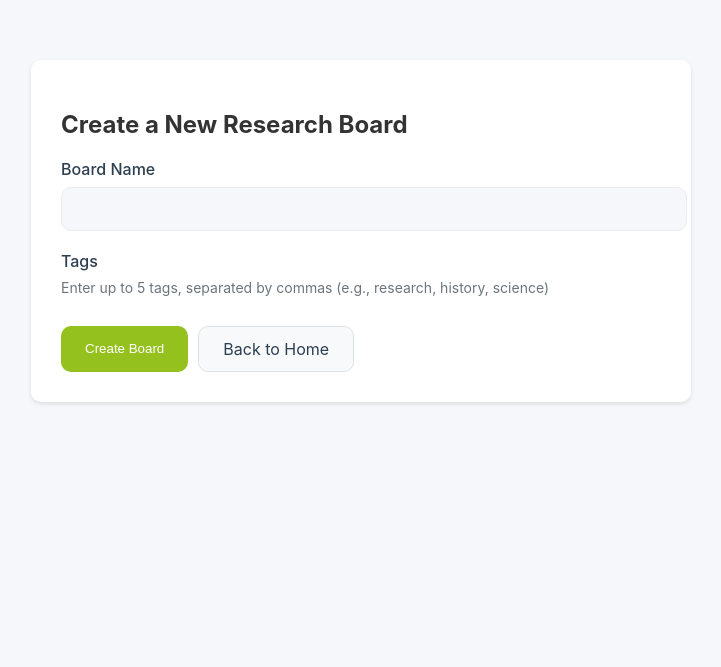
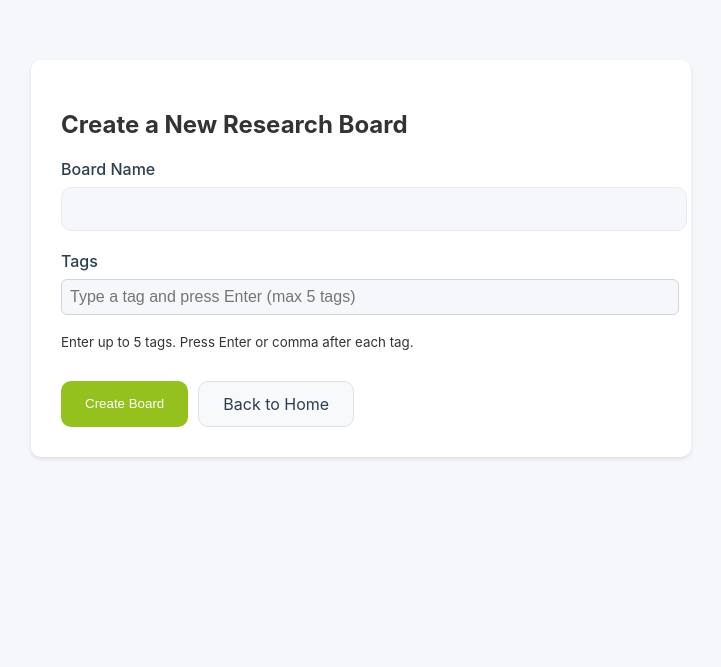
Before and after one commit to zohrehrazavi/SWE-573-SoftwareDevPractice, a Django app: page /board/create/ in a window 1280 px wide. Shown: the top 667 px of the page, without its empty margins (279-1000 px from the left). Run offline with Django 5.2, Linux system fonts and the light colour scheme; the visitor is signed in with stand-in values (Sample User, id 1).

Commit message:
Fix delete board bug for names with apostrophes and improve tags input UI

```diff
--- a/frontend/templates/registration/create_board.html
+++ b/frontend/templates/registration/create_board.html
@@ -92,26 +92,73 @@
         font-size: 0.875rem;
         margin-top: 4px;
       }
+
+      #tags-input-container {
+        display: flex;
+        flex-direction: column;
+        gap: 0.5em;
+      }
+      #tags-list {
+        display: flex;
+        flex-wrap: wrap;
+        gap: 0.5em;
+        margin-top: 0.5em;
+      }
+      .tag-chip {
+        background: #e0e7ef;
+        color: #333;
+        border-radius: 16px;
+        padding: 0.2em 0.8em 0.2em 0.8em;
+        display: flex;
+        align-items: center;
+        font-size: 0.95em;
+      }
+      .tag-chip .remove-tag {
+        margin-left: 0.5em;
+        cursor: pointer;
+        color: #888;
+        font-weight: bold;
+      }
+      #tags-input {
+        border: 1px solid #d1d5db;
+        border-radius: 6px;
+        padding: 0.5em;
+        font-size: 1em;
+        transition: background 0.2s;
+      }
+      #tags-input.disabled-tag-input {
+        background: #f0f0f0;
+        color: #aaa;
+        cursor: not-allowed;
+      }
     </style>
   </head>
   <body>
     <div class="create-board-container">
       <h2>Create a New Research Board</h2>
-      <form method="post">
+      <form method="post" class="create-board-form">
         {% csrf_token %}
         <div class="form-group">
-          <label for="{{ form.name.id_for_label }}">Board Name</label>
+          <label for="id_name">Board Name</label>
           {{ form.name }} {% if form.name.errors %}
           <div class="error-message">{{ form.name.errors }}</div>
           {% endif %}
         </div>
         <div class="form-group">
-          <label for="{{ form.tags.id_for_label }}">Tags</label>
-          {{ form.tags }}
-          <div class="help-text">
-            Enter up to 5 tags, separated by commas (e.g., research, history,
-            science)
+          <label for="id_board_tags">Tags</label>
+          <div id="tags-input-container">
+            <input
+              type="text"
+              id="tags-input"
+              placeholder="Type a tag and press Enter (max 5 tags)"
+              autocomplete="off"
+            />
+            <div id="tags-list"></div>
+            <input type="hidden" name="board_tags" id="id_board_tags" />
           </div>
+          <small>
+            Enter up to 5 tags. Press Enter or comma after each tag.
+          </small>
           {% if form.tags.errors %}
           <div class="error-message">{{ form.tags.errors }}</div>
           {% endif %}
@@ -122,5 +169,79 @@
         </div>
       </form>
     </div>
+
+    <script>
+      const tagsInput = document.getElementById('tags-input')
+      const tagsList = document.getElementById('tags-list')
+      const hiddenTagsInput = document.getElementById('id_board_tags')
+      let tags = []
+
+      function updateTags() {
+        tagsList.innerHTML = ''
+        tags.forEach((tag, idx) => {
+          const chip = document.createElement('span')
+          chip.className = 'tag-chip'
+          chip.textContent = tag
+          const remove = document.createElement('span')
+          remove.className = 'remove-tag'
+          remove.textContent = '×'
+          remove.onclick = () => {
+            tags.splice(idx, 1)
+            updateTags()
+          }
+          chip.appendChild(remove)
+          tagsList.appendChild(chip)
+        })
+        hiddenTagsInput.value = tags.join(', ')
+        tagsInput.disabled = tags.length >= 5
+        tagsInput.placeholder =
+          tags.length >= 5
+            ? 'Maximum 5 tags reached'
+            : 'Type a tag and press Enter (max 5 tags)'
+        if (tags.length >= 5) {
+          tagsInput.classList.add('disabled-tag-input')
+        } else {
+          tagsInput.classList.remove('disabled-tag-input')
+        }
+      }
+
+      tagsInput.addEventListener('keydown', function (e) {
+        if ((e.key === 'Enter' || e.key === ',') && this.value.trim()) {
+          e.preventDefault()
+          let newTag = this.value.trim().replace(/,/g, '')
+          if (
+            newTag &&
+            !tags.includes(newTag.toLowerCase()) &&
+            tags.length < 5
+          ) {
+            tags.push(newTag.toLowerCase())
+            updateTags()
+          }
+          this.value = ''
+        }
+      })
+
+      tagsInput.addEventListener('blur', function () {
+        if (this.value.trim() && tags.length < 5) {
+          let newTag = this.value.trim().replace(/,/g, '')
+          if (newTag && !tags.includes(newTag.toLowerCase())) {
+            tags.push(newTag.toLowerCase())
+            updateTags()
+          }
+          this.value = ''
+        }
+      })
+
+      // If the form is re-rendered with errors and tags are present, parse them
+      window.addEventListener('DOMContentLoaded', function () {
+        if (hiddenTagsInput.value) {
+          tags = hiddenTagsInput.value
+            .split(',')
+            .map((t) => t.trim().toLowerCase())
+            .filter((t) => t)
+          updateTags()
+        }
+      })
+    </script>
   </body>
 </html>
--- a/frontend/templates/registration/home.html
+++ b/frontend/templates/registration/home.html
@@ -62,7 +62,7 @@
                 </a>
                 <button
                   class="delete-btn"
-                  onclick="confirmDelete('{{ board.id }}', '{{ board.name }}')"
+                  onclick="confirmDelete('{{ board.id }}', '{{ board.name|escapejs }}')"
                   title="Delete board"
                   style="margin-left: 10px;"
                 >
```
